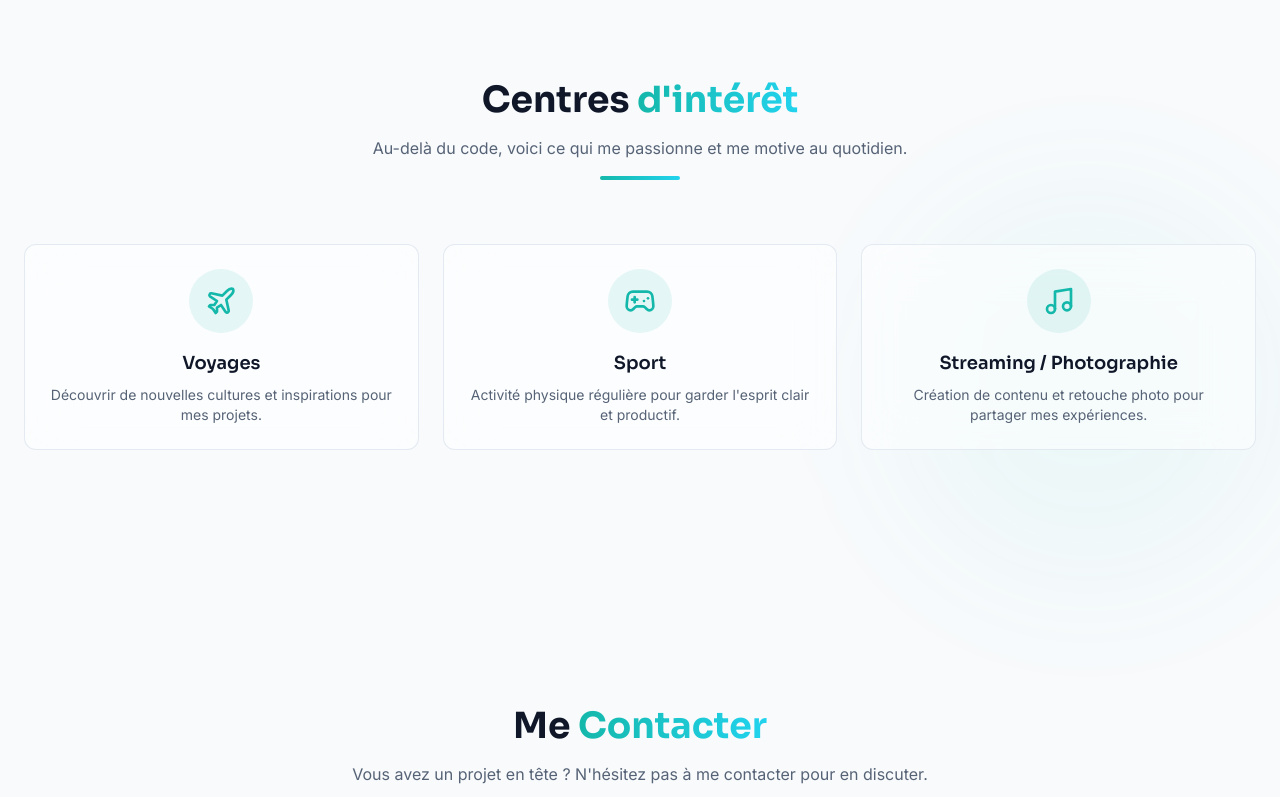
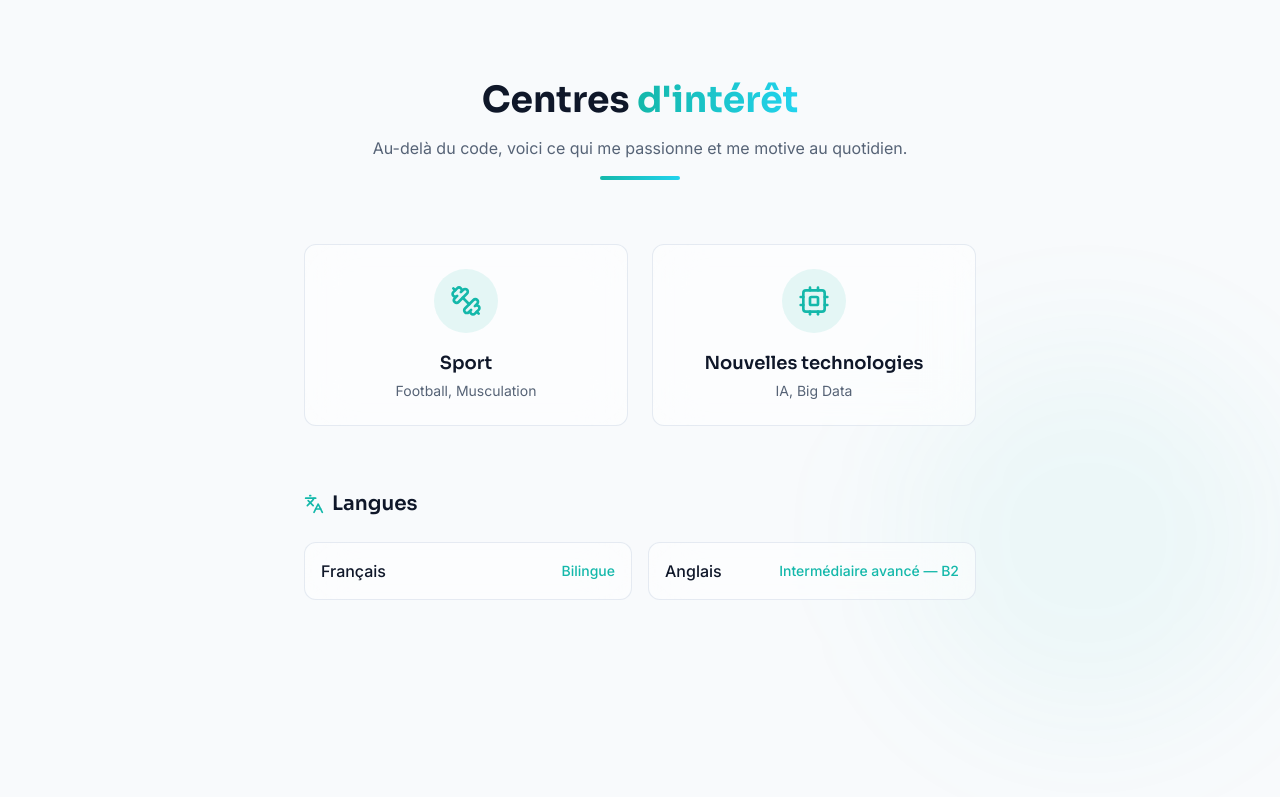
Before and after one commit to amassir/mon-portfolio, a React (Vite) app: page / in a window 1280 px wide. Shown: the part 5428-6225 px from the top of the page. Built offline with nearby package versions, Linux system fonts and the light colour scheme; the HTML template or start-up script is replaced by a standard one.

Commit message:
feat: add interests and languages

```diff
--- a/src/components/InterestsSection.tsx
+++ b/src/components/InterestsSection.tsx
@@ -1,18 +1,47 @@
-import { Gamepad2, Music, Plane } from 'lucide-react';
+import { Dumbbell, Cpu, Languages } from 'lucide-react';
 import { motion } from 'framer-motion';
 import AnimatedSection from './AnimatedSection';
 import { useClickSound } from '@/hooks/useClickSound';
 import { useLocale } from '@/lib/LocaleProvider';
 
-const interests = [
-  { icon: Plane, titleKey: 'interest_travel_title', descKey: 'interest_travel_desc' },
-  { icon: Gamepad2, titleKey: 'interest_sport_title', descKey: 'interest_sport_desc' },
-  { icon: Music, titleKey: 'interest_music_title', descKey: 'interest_music_desc' },
+interface Interest {
+  name: string;
+  details: string;
+  icon: React.ElementType;
+}
+
+interface Language {
+  name: string;
+  level: string;
+}
+
+const interestsFR: Interest[] = [
+  { name: 'Sport', details: 'Football, Musculation', icon: Dumbbell },
+  { name: 'Nouvelles technologies', details: 'IA, Big Data', icon: Cpu },
+];
+
+const interestsEN: Interest[] = [
+  { name: 'Sport', details: 'Football, Weightlifting', icon: Dumbbell },
+  { name: 'New Technologies', details: 'AI, Big Data', icon: Cpu },
+];
+
+const languagesFR: Language[] = [
+  { name: 'Français', level: 'Bilingue' },
+  { name: 'Anglais', level: 'Intermédiaire avancé — B2' },
+];
+
+const languagesEN: Language[] = [
+  { name: 'French', level: 'Bilingual' },
+  { name: 'English', level: 'Advanced Intermediate — B2' },
 ];
 
 const InterestsSection = () => {
   const { playClick } = useClickSound();
-  const { t } = useLocale();
+  const { t, locale } = useLocale();
+
+  const interests = locale === 'en' ? interestsEN : interestsFR;
+  const languages = locale === 'en' ? languagesEN : languagesFR;
+  const languagesTitle = locale === 'en' ? 'Languages' : 'Langues';
 
   return (
     <section id="interests" className="section-padding relative">
@@ -31,9 +60,10 @@ const InterestsSection = () => {
           </div>
         </AnimatedSection>
 
-        <div className="grid md:grid-cols-2 lg:grid-cols-3 gap-6">
+        {/* Interests */}
+        <div className="grid md:grid-cols-2 gap-6 max-w-2xl mx-auto mb-16">
           {interests.map((interest, index) => (
-            <AnimatedSection key={interest.titleKey} delay={index * 0.1}>
+            <AnimatedSection key={interest.name} delay={index * 0.1}>
               <motion.div
                 whileHover={{ scale: 1.05, y: -8 }}
                 whileTap={{ scale: 0.98 }}
@@ -47,12 +77,37 @@ const InterestsSection = () => {
                 >
                   <interest.icon className="w-8 h-8 text-primary" />
                 </motion.div>
-                <h3 className="font-display font-semibold text-lg mb-2">{t(interest.titleKey)}</h3>
-                <p className="text-muted-foreground text-sm">{t(interest.descKey)}</p>
+                <h3 className="font-display font-semibold text-lg mb-1">{interest.name}</h3>
+                <p className="text-muted-foreground text-sm">{interest.details}</p>
               </motion.div>
             </AnimatedSection>
           ))}
         </div>
+
+        {/* Languages */}
+        <AnimatedSection delay={0.3}>
+          <div className="max-w-2xl mx-auto">
+            <h3 className="font-display text-xl font-semibold mb-6 flex items-center gap-2">
+              <Languages className="w-5 h-5 text-primary" />
+              {languagesTitle}
+            </h3>
+            <div className="grid md:grid-cols-2 gap-4">
+              {languages.map((lang, index) => (
+                <motion.div
+                  key={lang.name}
+                  initial={{ opacity: 0, x: -10 }}
+                  whileInView={{ opacity: 1, x: 0 }}
+                  viewport={{ once: true }}
+                  transition={{ duration: 0.4, delay: index * 0.1 }}
+                  className="glass rounded-xl p-4 flex items-center justify-between"
+                >
+                  <span className="font-medium">{lang.name}</span>
+                  <span className="text-sm text-primary font-medium">{lang.level}</span>
+                </motion.div>
+              ))}
+            </div>
+          </div>
+        </AnimatedSection>
       </div>
     </section>
   );
```
Also changed, not shown: src/locales/en/translation.json (+9 -12 lines), src/locales/fr/translation.json (+9 -12 lines).
